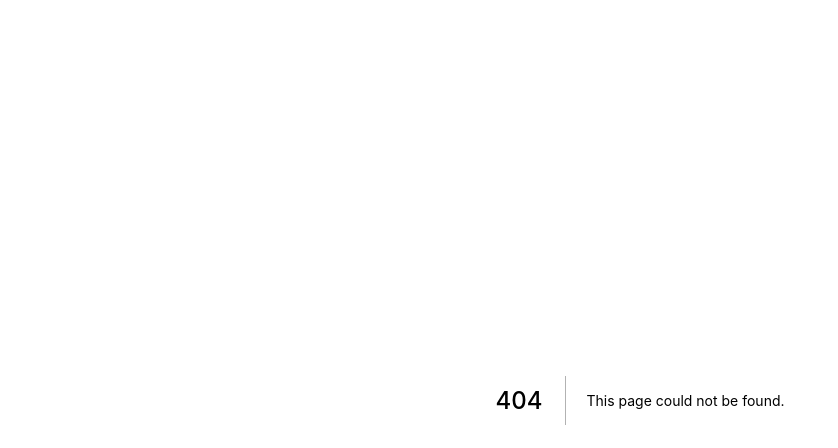
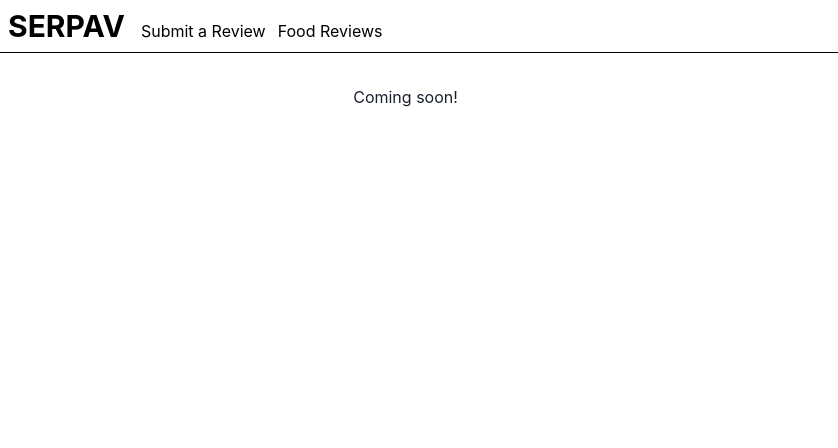
Before and after one commit to kyleawayan/serpav, a Next.js app: page /reviews in a window 1280 px wide. Before the commit this address had no page. Shown: the top 448 px of the page, without its empty margins (0-838 px from the left). Built offline with nearby package versions, Linux system fonts and the light colour scheme.

Commit message:
add temp reviews page

```diff
--- /dev/null
+++ b/pages/reviews.js
@@ -0,0 +1,12 @@
+import { Container } from "@chakra-ui/layout";
+import React from "react";
+import Menu from "../components/Menu";
+
+export default function reviews() {
+  return (
+    <div>
+      <Menu />
+      <Container mt={8}>Coming soon!</Container>
+    </div>
+  );
+}
```
